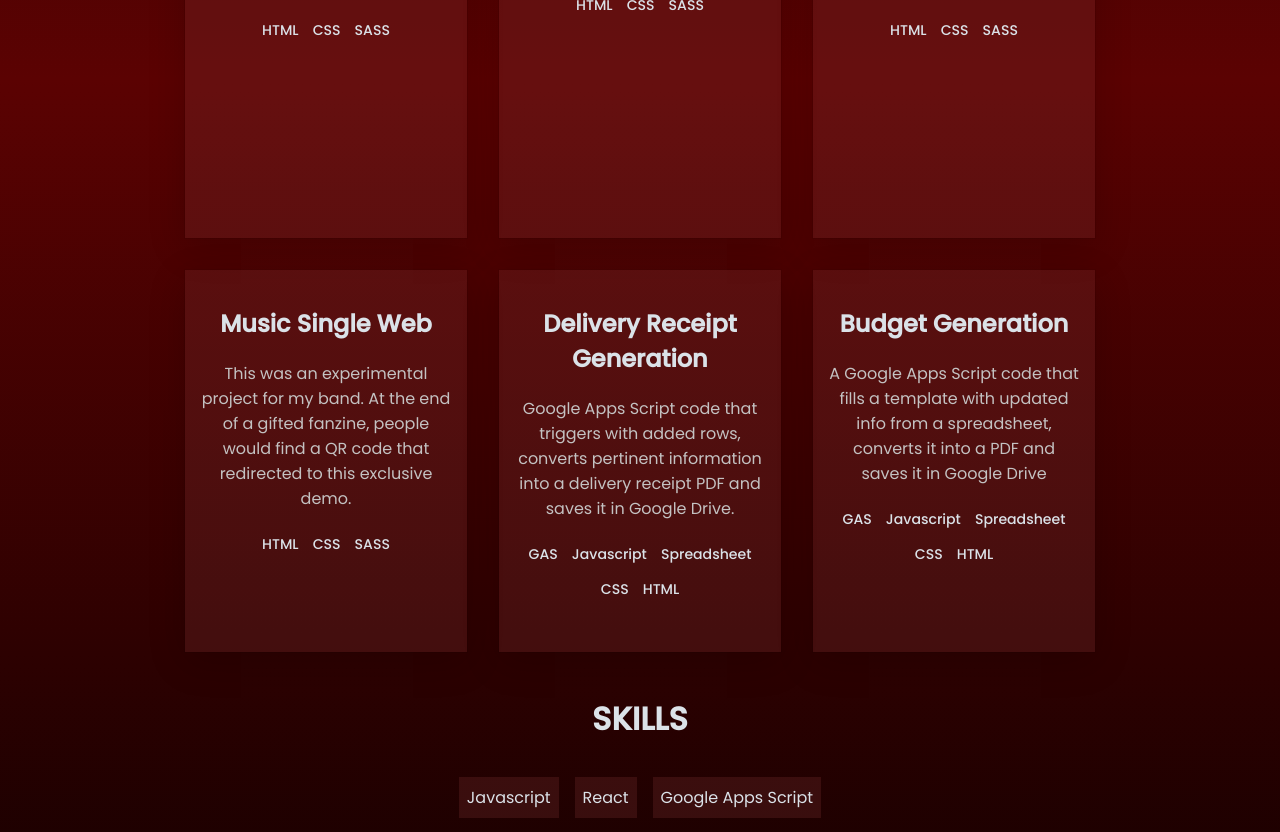
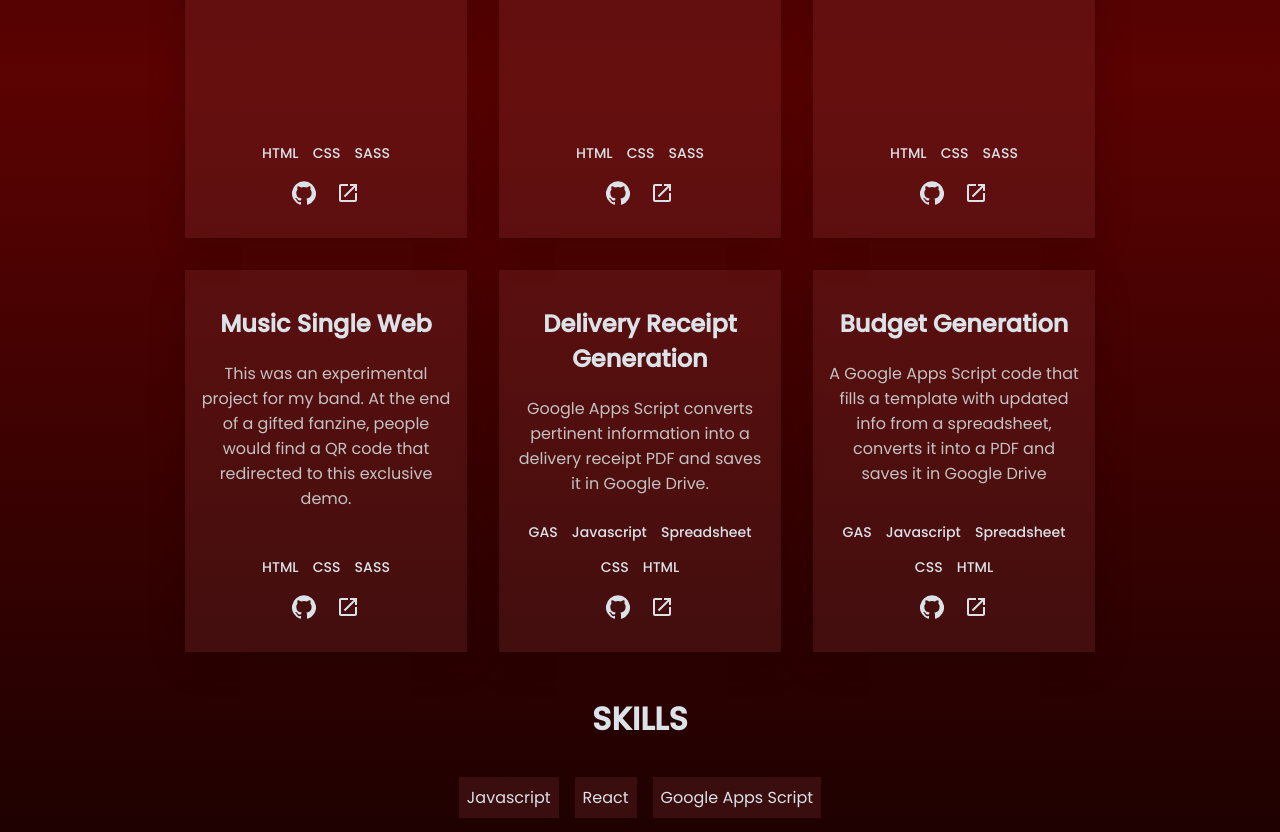
Before and after one commit to marcotenaglia/portfolio, a React (Vite) app: page / in a window 1280 px wide. Shown: the part 1060-1892 px from the top of the page. Built offline with nearby package versions, Linux system fonts and the light colour scheme.

Commit message:
links in cards

```diff
--- a/src/App.css
+++ b/src/App.css
@@ -175,6 +175,9 @@ ul.skills-list li:hover {
     text-align: center;
     box-shadow: rgba(0, 0, 0, 0.16) 0px 10px 36px 0px, rgba(0, 0, 0, 0.06) 0px 0px 0px 1px;
     transition: transform 0.3s ease-in-out;
+    display: flex;
+    flex-flow: column;
+    justify-content: space-between;
 }
 
 .card h1 {
@@ -212,3 +215,18 @@ ul.skills-list li:hover {
     width: 100%;
     margin-bottom: 200px;
 }
+
+.MuiSvgIcon-root {
+    width: 24px;
+    height: 24px;
+    color: white;
+}
+
+.links {
+    display: flex;
+    justify-content: center;
+}
+
+.links a {
+    margin: 10px 10px;
+}
--- a/src/App.jsx
+++ b/src/App.jsx
@@ -9,45 +9,97 @@ function App() {
     <div id="projects" className="projects">
       <h2 className='section-title'>PROJECTS</h2>
       <div className='card-box'>
+
         <div className="card">
+          <div>
             <h1>E-commerce</h1>
             <p>Responsive e-commerce with shoping cart</p>
+          </div>
+          <div>
             <div className='lenguages'>
               <div>HTML</div>
               <div>CSS</div>
               <div>SASS</div>
             </div>
+            <div className='links'>
+              <a target='_blank' className='anchor-tag-link' href="https://github.com/marcotenaglia/e-commerce-js">
+                <svg fill='rgb(219, 226, 232)' class="MuiSvgIcon-root" focusable="false" viewBox="0 0 24 24" aria-hidden="true"><path d="M12 .3a12 12 0 0 0-3.8 23.4c.6.1.8-.3.8-.6v-2c-3.3.7-4-1.6-4-1.6-.6-1.4-1.4-1.8-1.4-1.8-1-.7.1-.7.1-.7 1.2 0 1.9 1.2 1.9 1.2 1 1.8 2.8 1.3 3.5 1 0-.8.4-1.3.7-1.6-2.7-.3-5.5-1.3-5.5-6 0-1.2.5-2.3 1.3-3.1-.2-.4-.6-1.6 0-3.2 0 0 1-.3 3.4 1.2a11.5 11.5 0 0 1 6 0c2.3-1.5 3.3-1.2 3.3-1.2.6 1.6.2 2.8 0 3.2.9.8 1.3 1.9 1.3 3.2 0 4.6-2.8 5.6-5.5 5.9.5.4.9 1 .9 2.2v3.3c0 .3.1.7.8.6A12 12 0 0 0 12 .3"></path></svg>
+              </a>
+              <a target='blank' className='anchor-tag-link' href="https://marcotenaglia.github.io/e-commerce-js/"><svg class="MuiSvgIcon-root" fill='rgb(219, 226, 232)' focusable="false" viewBox="0 0 24 24" aria-hidden="true"><path d="M19 19H5V5h7V3H5c-1.11 0-2 .9-2 2v14c0 1.1.89 2 2 2h14c1.1 0 2-.9 2-2v-7h-2v7zM14 3v2h3.59l-9.83 9.83 1.41 1.41L19 6.41V10h2V3h-7z"></path></svg></a>
             </div>
+            <div>
+              <a href=""></a>
+            </div>
+          </div>
+        </div>
+
         <div className="card">
+          <div>
             <h1>To-do List</h1>
             <p>Checklist for tasks and to-do's</p>
+          </div>
+          <div>
             <div className='lenguages'>
               <div>HTML</div>
               <div>CSS</div>
               <div>SASS</div>
             </div>
+            <div className='links'>
+              <a target='blank' href="https://github.com/marcotenaglia/todo-list-js">
+                <svg fill='rgb(219, 226, 232)' class="MuiSvgIcon-root" focusable="false" viewBox="0 0 24 24" aria-hidden="true"><path d="M12 .3a12 12 0 0 0-3.8 23.4c.6.1.8-.3.8-.6v-2c-3.3.7-4-1.6-4-1.6-.6-1.4-1.4-1.8-1.4-1.8-1-.7.1-.7.1-.7 1.2 0 1.9 1.2 1.9 1.2 1 1.8 2.8 1.3 3.5 1 0-.8.4-1.3.7-1.6-2.7-.3-5.5-1.3-5.5-6 0-1.2.5-2.3 1.3-3.1-.2-.4-.6-1.6 0-3.2 0 0 1-.3 3.4 1.2a11.5 11.5 0 0 1 6 0c2.3-1.5 3.3-1.2 3.3-1.2.6 1.6.2 2.8 0 3.2.9.8 1.3 1.9 1.3 3.2 0 4.6-2.8 5.6-5.5 5.9.5.4.9 1 .9 2.2v3.3c0 .3.1.7.8.6A12 12 0 0 0 12 .3"></path></svg>
+              </a>
+              <a target='blank' href="https://marcotenaglia.github.io/todo-list-js/"><svg class="MuiSvgIcon-root" fill='rgb(219, 226, 232)' focusable="false" viewBox="0 0 24 24" aria-hidden="true"><path d="M19 19H5V5h7V3H5c-1.11 0-2 .9-2 2v14c0 1.1.89 2 2 2h14c1.1 0 2-.9 2-2v-7h-2v7zM14 3v2h3.59l-9.83 9.83 1.41 1.41L19 6.41V10h2V3h-7z"></path></svg></a>
             </div>
+          </div>
+        </div>
+
         <div className="card">
+          <div>
             <h1>Band Web</h1>
             <p>A band web for content, biography, shows and contact</p>
+          </div>
+          <div>
             <div className='lenguages'>
               <div>HTML</div>
               <div>CSS</div>
               <div>SASS</div>
             </div>
+            <div className='links'>
+              <a target='blank' className='anchor-tag-link' href="https://github.com/marcotenaglia/las-aventuras-web">
+                <svg fill='rgb(219, 226, 232)' class="MuiSvgIcon-root" focusable="false" viewBox="0 0 24 24" aria-hidden="true"><path d="M12 .3a12 12 0 0 0-3.8 23.4c.6.1.8-.3.8-.6v-2c-3.3.7-4-1.6-4-1.6-.6-1.4-1.4-1.8-1.4-1.8-1-.7.1-.7.1-.7 1.2 0 1.9 1.2 1.9 1.2 1 1.8 2.8 1.3 3.5 1 0-.8.4-1.3.7-1.6-2.7-.3-5.5-1.3-5.5-6 0-1.2.5-2.3 1.3-3.1-.2-.4-.6-1.6 0-3.2 0 0 1-.3 3.4 1.2a11.5 11.5 0 0 1 6 0c2.3-1.5 3.3-1.2 3.3-1.2.6 1.6.2 2.8 0 3.2.9.8 1.3 1.9 1.3 3.2 0 4.6-2.8 5.6-5.5 5.9.5.4.9 1 .9 2.2v3.3c0 .3.1.7.8.6A12 12 0 0 0 12 .3"></path></svg>
+              </a>
+              <a target='blank' className='anchor-tag-link' href="https://marcotenaglia.github.io/las-aventuras-web/"><svg class="MuiSvgIcon-root" fill='rgb(219, 226, 232)' focusable="false" viewBox="0 0 24 24" aria-hidden="true"><path d="M19 19H5V5h7V3H5c-1.11 0-2 .9-2 2v14c0 1.1.89 2 2 2h14c1.1 0 2-.9 2-2v-7h-2v7zM14 3v2h3.59l-9.83 9.83 1.41 1.41L19 6.41V10h2V3h-7z"></path></svg></a>
             </div>
+          </div>
+        </div>
+
         <div className="card">
+          <div>
             <h1>Music Single Web</h1>
             <p>This was an experimental project for my band. At the end of a gifted fanzine, people would find a QR code that redirected to this exclusive demo.</p>
+          </div>
+          <div>
             <div className='lenguages'>
               <div>HTML</div>
               <div>CSS</div>
               <div>SASS</div>
             </div>
+            <div className='links'>
+              <a target='blank' href="https://github.com/marcotenaglia/las-aventuras-demo">
+                <svg fill='rgb(219, 226, 232)' class="MuiSvgIcon-root" focusable="false" viewBox="0 0 24 24" aria-hidden="true"><path d="M12 .3a12 12 0 0 0-3.8 23.4c.6.1.8-.3.8-.6v-2c-3.3.7-4-1.6-4-1.6-.6-1.4-1.4-1.8-1.4-1.8-1-.7.1-.7.1-.7 1.2 0 1.9 1.2 1.9 1.2 1 1.8 2.8 1.3 3.5 1 0-.8.4-1.3.7-1.6-2.7-.3-5.5-1.3-5.5-6 0-1.2.5-2.3 1.3-3.1-.2-.4-.6-1.6 0-3.2 0 0 1-.3 3.4 1.2a11.5 11.5 0 0 1 6 0c2.3-1.5 3.3-1.2 3.3-1.2.6 1.6.2 2.8 0 3.2.9.8 1.3 1.9 1.3 3.2 0 4.6-2.8 5.6-5.5 5.9.5.4.9 1 .9 2.2v3.3c0 .3.1.7.8.6A12 12 0 0 0 12 .3"></path></svg>
+              </a>
+              <a target='blank' href="https://marcotenaglia.github.io/las-aventuras-demo/"><svg class="MuiSvgIcon-root" fill='rgb(219, 226, 232)' focusable="false" viewBox="0 0 24 24" aria-hidden="true"><path d="M19 19H5V5h7V3H5c-1.11 0-2 .9-2 2v14c0 1.1.89 2 2 2h14c1.1 0 2-.9 2-2v-7h-2v7zM14 3v2h3.59l-9.83 9.83 1.41 1.41L19 6.41V10h2V3h-7z"></path></svg></a>
             </div>
+          </div>
+        </div>
+
         <div className="card">
+          <div>
             <h1> Delivery Receipt Generation</h1>
-          <p>Google Apps Script code that triggers with added rows, converts pertinent information into a delivery receipt PDF and saves it in Google Drive.</p>
+            <p>Google Apps Script converts pertinent information into a delivery receipt PDF and saves it in Google Drive.</p>
+          </div>
+
+          <div>
             <div className='lenguages'>
               <div>GAS</div>
               <div>Javascript</div>
@@ -55,16 +107,35 @@ function App() {
               <div>CSS</div>
               <div>HTML</div>
             </div>
+            <div className='links'>
+              <a target='blank' href="https://github.com/marcotenaglia/crowntainer-apps-script">
+                <svg fill='rgb(219, 226, 232)' class="MuiSvgIcon-root" focusable="false" viewBox="0 0 24 24" aria-hidden="true"><path d="M12 .3a12 12 0 0 0-3.8 23.4c.6.1.8-.3.8-.6v-2c-3.3.7-4-1.6-4-1.6-.6-1.4-1.4-1.8-1.4-1.8-1-.7.1-.7.1-.7 1.2 0 1.9 1.2 1.9 1.2 1 1.8 2.8 1.3 3.5 1 0-.8.4-1.3.7-1.6-2.7-.3-5.5-1.3-5.5-6 0-1.2.5-2.3 1.3-3.1-.2-.4-.6-1.6 0-3.2 0 0 1-.3 3.4 1.2a11.5 11.5 0 0 1 6 0c2.3-1.5 3.3-1.2 3.3-1.2.6 1.6.2 2.8 0 3.2.9.8 1.3 1.9 1.3 3.2 0 4.6-2.8 5.6-5.5 5.9.5.4.9 1 .9 2.2v3.3c0 .3.1.7.8.6A12 12 0 0 0 12 .3"></path></svg>
+              </a>
+              <a target='blank' href="https://www.youtube.com/watch?v=PaWglLJ0ps8"><svg class="MuiSvgIcon-root" fill='rgb(219, 226, 232)' focusable="false" viewBox="0 0 24 24" aria-hidden="true"><path d="M19 19H5V5h7V3H5c-1.11 0-2 .9-2 2v14c0 1.1.89 2 2 2h14c1.1 0 2-.9 2-2v-7h-2v7zM14 3v2h3.59l-9.83 9.83 1.41 1.41L19 6.41V10h2V3h-7z"></path></svg></a>
             </div>
+          </div>
+
+        </div>
+
         <div className="card">
+          <div>
             <h1>Budget Generation</h1>
             <p>A Google Apps Script code that fills a template with updated info from a spreadsheet, converts it into a PDF and saves it in Google Drive </p>
+          </div>
+          <div>
             <div className='lenguages'>
               <div>GAS</div>
               <div>Javascript</div>
               <div>Spreadsheet</div>
               <div>CSS</div>
               <div>HTML</div>
+            </div>
+            <div className='links'>
+              <a target='blank' href="https://github.com/marcotenaglia/medios-litoral-apps-script">
+                <svg fill='rgb(219, 226, 232)' class="MuiSvgIcon-root" focusable="false" viewBox="0 0 24 24" aria-hidden="true"><path d="M12 .3a12 12 0 0 0-3.8 23.4c.6.1.8-.3.8-.6v-2c-3.3.7-4-1.6-4-1.6-.6-1.4-1.4-1.8-1.4-1.8-1-.7.1-.7.1-.7 1.2 0 1.9 1.2 1.9 1.2 1 1.8 2.8 1.3 3.5 1 0-.8.4-1.3.7-1.6-2.7-.3-5.5-1.3-5.5-6 0-1.2.5-2.3 1.3-3.1-.2-.4-.6-1.6 0-3.2 0 0 1-.3 3.4 1.2a11.5 11.5 0 0 1 6 0c2.3-1.5 3.3-1.2 3.3-1.2.6 1.6.2 2.8 0 3.2.9.8 1.3 1.9 1.3 3.2 0 4.6-2.8 5.6-5.5 5.9.5.4.9 1 .9 2.2v3.3c0 .3.1.7.8.6A12 12 0 0 0 12 .3"></path></svg>
+              </a>
+              <a target='blank' href="https://www.youtube.com/watch?v=PaWglLJ0ps8"><svg class="MuiSvgIcon-root" fill='rgb(219, 226, 232)' focusable="false" viewBox="0 0 24 24" aria-hidden="true"><path d="M19 19H5V5h7V3H5c-1.11 0-2 .9-2 2v14c0 1.1.89 2 2 2h14c1.1 0 2-.9 2-2v-7h-2v7zM14 3v2h3.59l-9.83 9.83 1.41 1.41L19 6.41V10h2V3h-7z"></path></svg></a>
+            </div>
           </div>
         </div>
 
```
Lines whose indentation alone changed are shown as unchanged.
